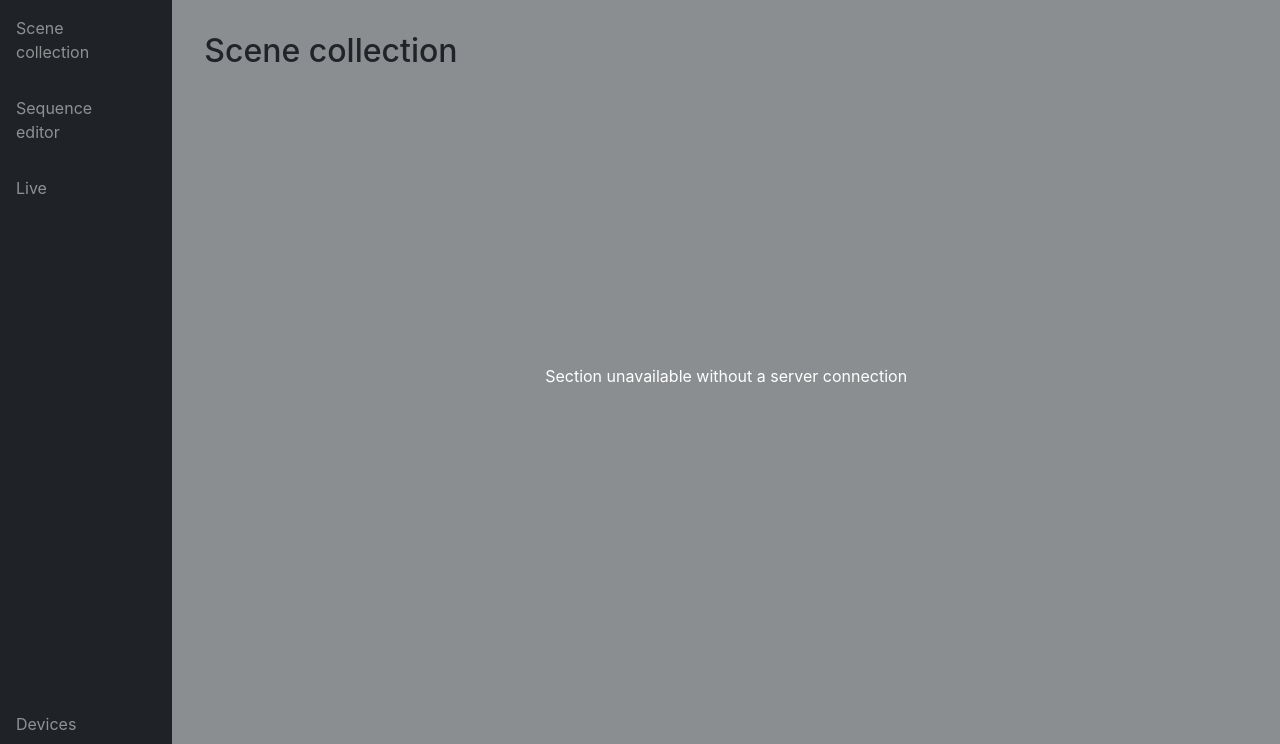
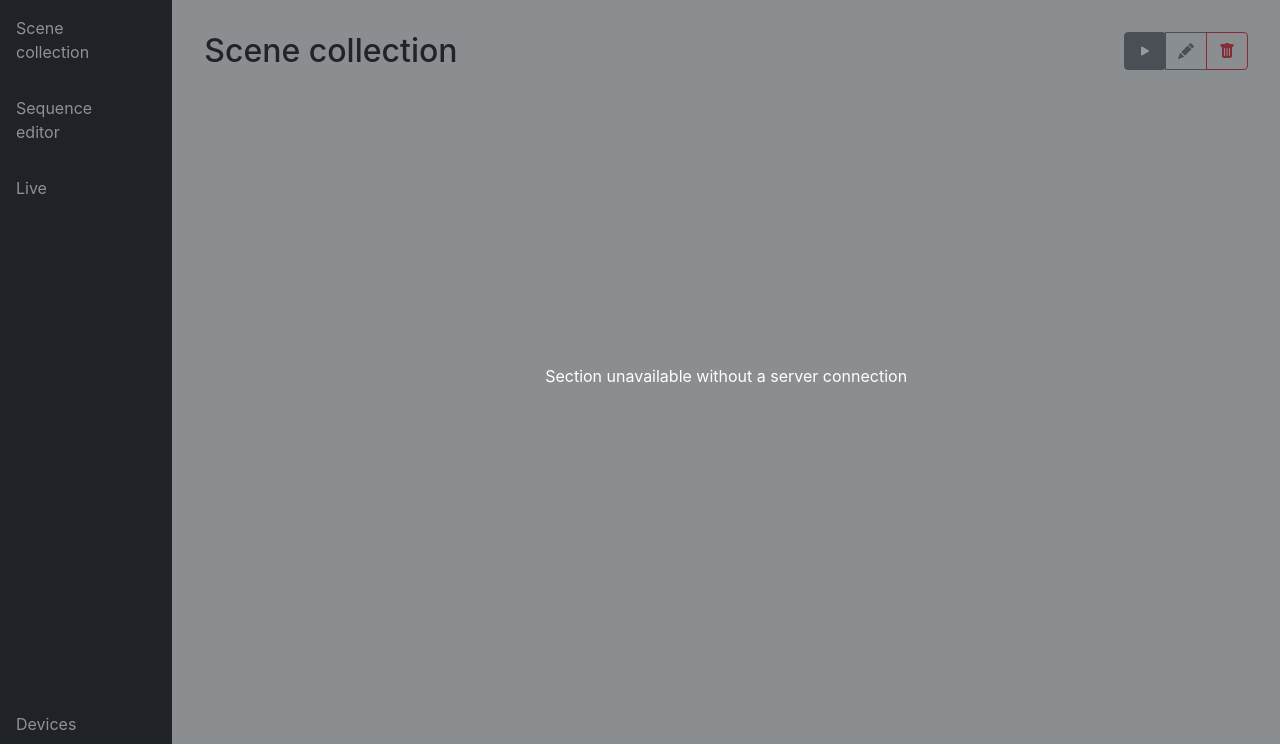
Before and after one commit to francescodandrea/ShowPilot, a PHP site: page / in a window 1280 px wide, after a click on "Scene collection". Shown: the part 56-800 px from the top of the page. Run offline with PHP 8.4, Linux system fonts and the light colour scheme; some libraries are stand-ins or nearby versions.

Commit message:
collection state (play/edit/mass delete)

```diff
--- a/myapp/static/controlRoom/index.html
+++ b/myapp/static/controlRoom/index.html
@@ -59,7 +59,16 @@
 
     <div id="sectionholder">
         <section id="scenes">
-            <h2>Scene collection</h2>
+            <div>
+                <h2 style="float: left">Scene collection</h2>
+                <div class="input-group" style="width: fit-content; margin-left: auto">
+                    <button class="btn btn-secondary" id="state_play" type="button" onclick="collectionstate('play')"><i class="bi bi-play-fill"></i></button>
+                    <div class="input-group-append">
+                        <button class="btn btn-outline-secondary" id="state_edit" type="button" onclick="collectionstate('edit')"><i class="bi bi-pencil-fill"></i></button>
+                        <button class="btn btn-outline-danger" id="state_delete" type="button"  onclick="collectionstate('delete')"><i class="bi bi-trash-fill"></i></button>
+                    </div>
+                </div>
+            </div>
             <div id="scenecollection">
             </div>
 
@@ -90,8 +99,9 @@
                         </div>
                         <button class="btn btn-secondary" onclick="tilescenesave()">Create</button>
 
-                        <button class="btn btn-danger" onclick="tilescenedelete()">Delete</button>
+                        <button class="btn btn-danger" onclick="tilescenedelete(true)">Delete</button>
                 </div>
+            </div>
 
         </section>
         <section id="sequences">
--- a/myapp/static/controlRoom/style.css
+++ b/myapp/static/controlRoom/style.css
@@ -234,6 +234,10 @@ hr {
 .scene > div > i:not(:first-of-type) {
     margin-left: 5px;
 }
+.scene.todelete {
+    outline-color: #d44343;
+    box-shadow: 4px 4px 18px 0px #ff010154;
+}
 .scene.create {
     background-image: none;
     outline: #aab0b2 dashed 3px;
```
Also changed, not shown: myapp/static/controlRoom/ui.js (+25 -3 lines), myapp/storage/shows/sgt2022/scenes/bin.json, myapp/storage/shows/sgt2022/scenes/scenes.json.
